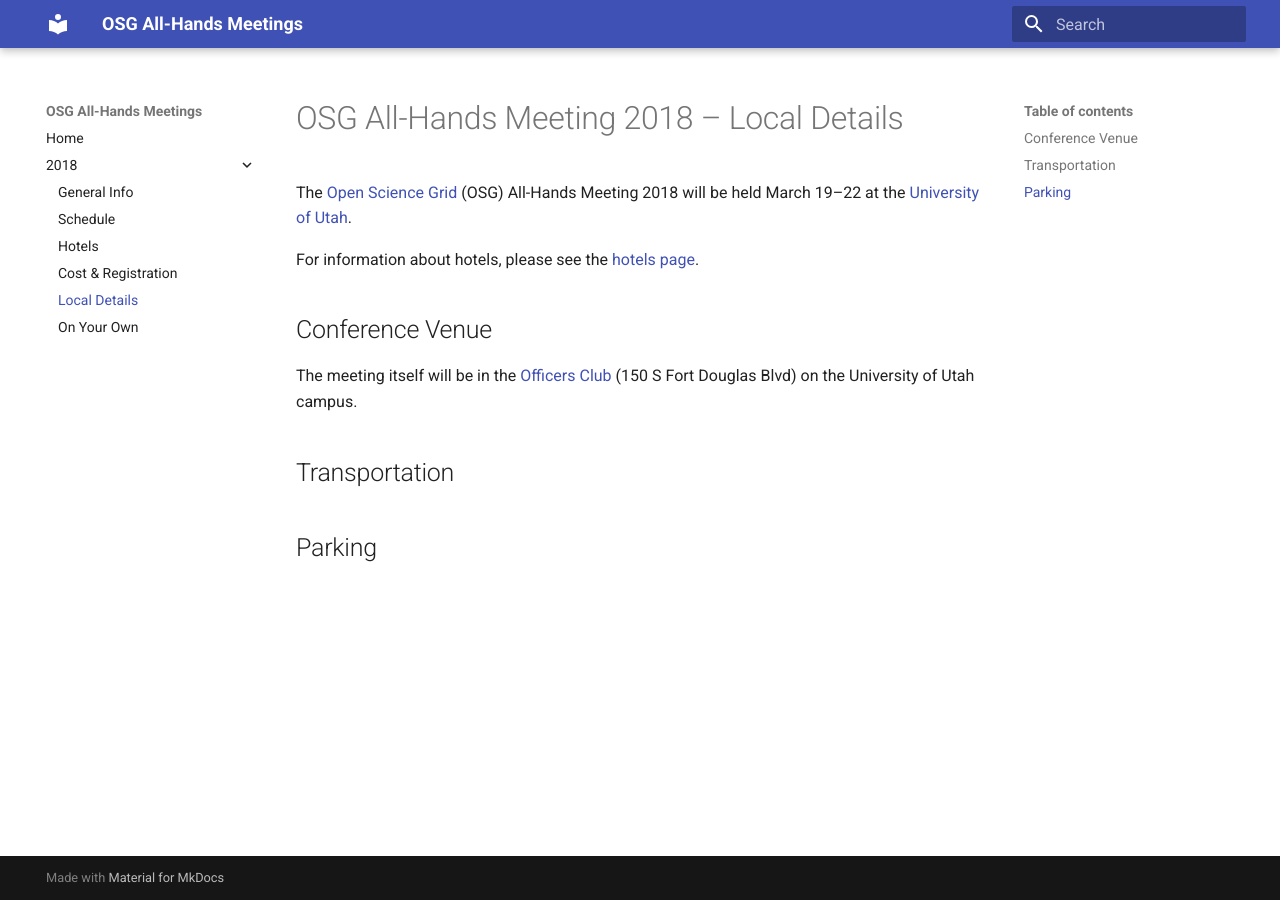
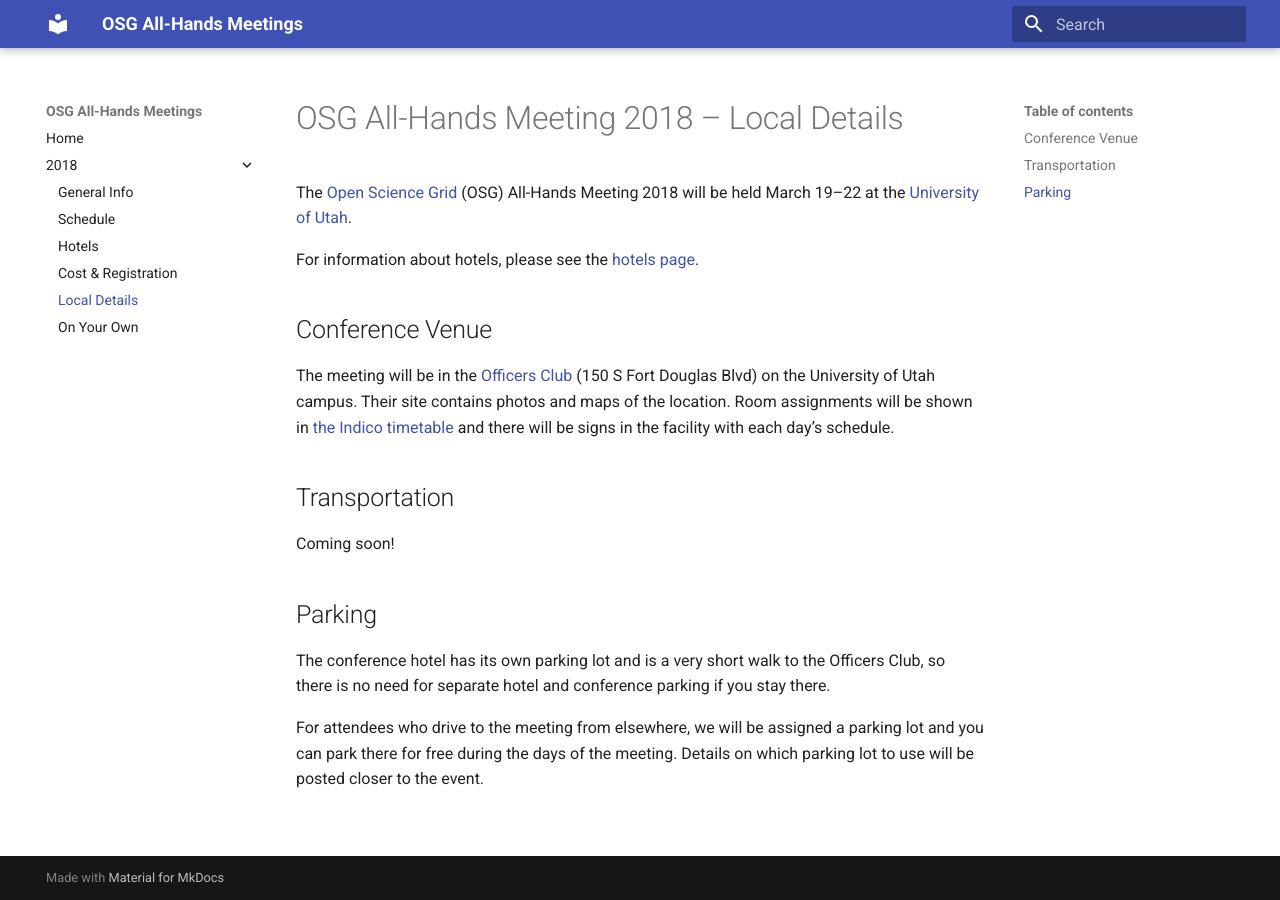
Before and after one commit to osg-htc/all-hands, an MkDocs documentation site: the page built from docs/2018/local.md, in a window 1280 px wide. Built offline with MkDocs 1.6.1 and Material for MkDocs 9.7.7, drawn with Linux system fonts in a browser that asks for light colours; old or Windows-style settings are respelled for this version of MkDocs.

Commit message:
More information on venue and parking

```diff
--- a/docs/2018/local.md
+++ b/docs/2018/local.md
@@ -7,9 +7,19 @@
 
 ## Conference Venue
 
-The meeting itself will be in the [Officers Club](http://www.universityguesthouse.com/Officers-Club) (150 S Fort Douglas
-Blvd) on the University of Utah campus.
+The meeting will be in the [Officers Club](http://www.universityguesthouse.com/Officers-Club) (150 S Fort Douglas Blvd)
+on the University of Utah campus.  Their site contains photos and maps of the location.  Room assignments will be shown
+in [the Indico timetable](https://indico.fnal.gov/event/15344/timetable/) and there will be signs in the facility with
+each day&rsquo;s schedule.
 
 ## Transportation
 
+Coming soon!
+
 ## Parking
+
+The conference hotel has its own parking lot and is a very short walk to the Officers Club, so there is no need for
+separate hotel and conference parking if you stay there.
+
+For attendees who drive to the meeting from elsewhere, we will be assigned a parking lot and you can park there for free
+during the days of the meeting.  Details on which parking lot to use will be posted closer to the event.
```
